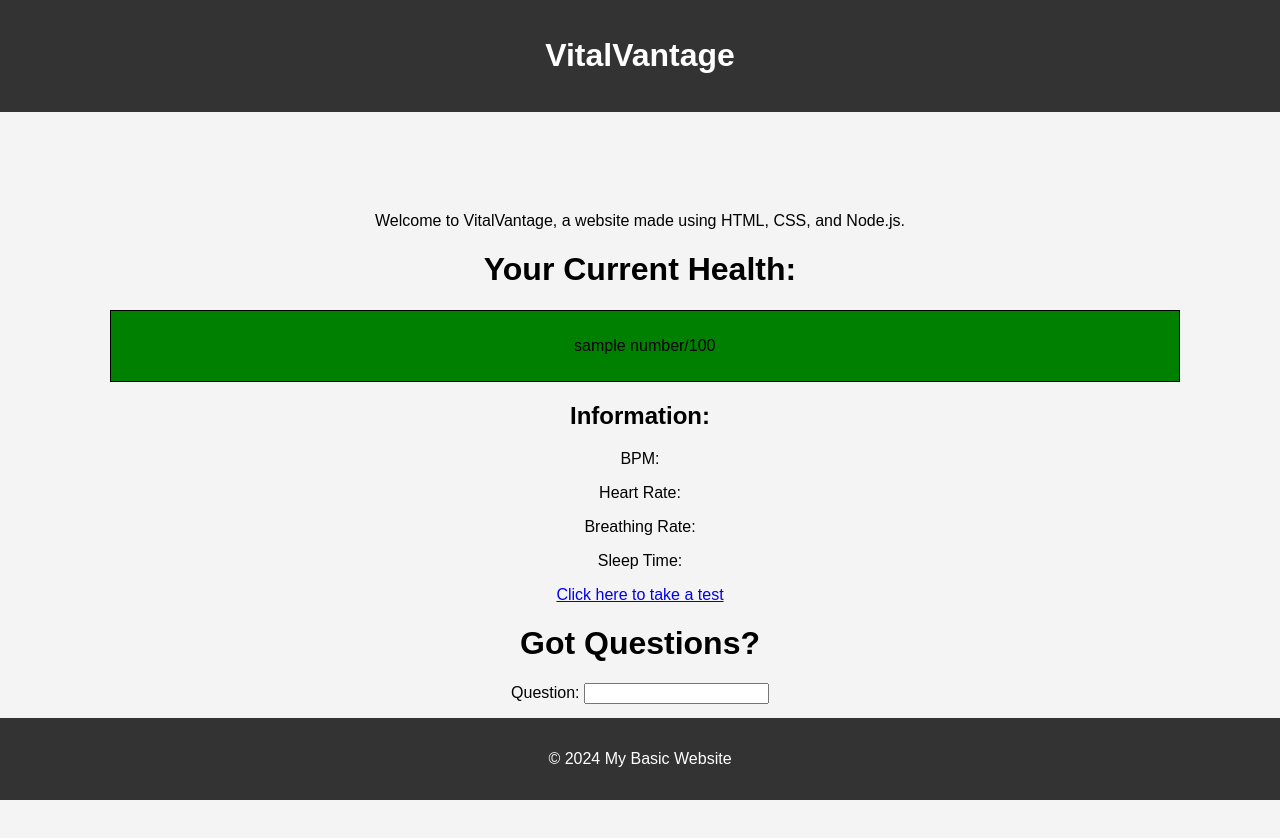
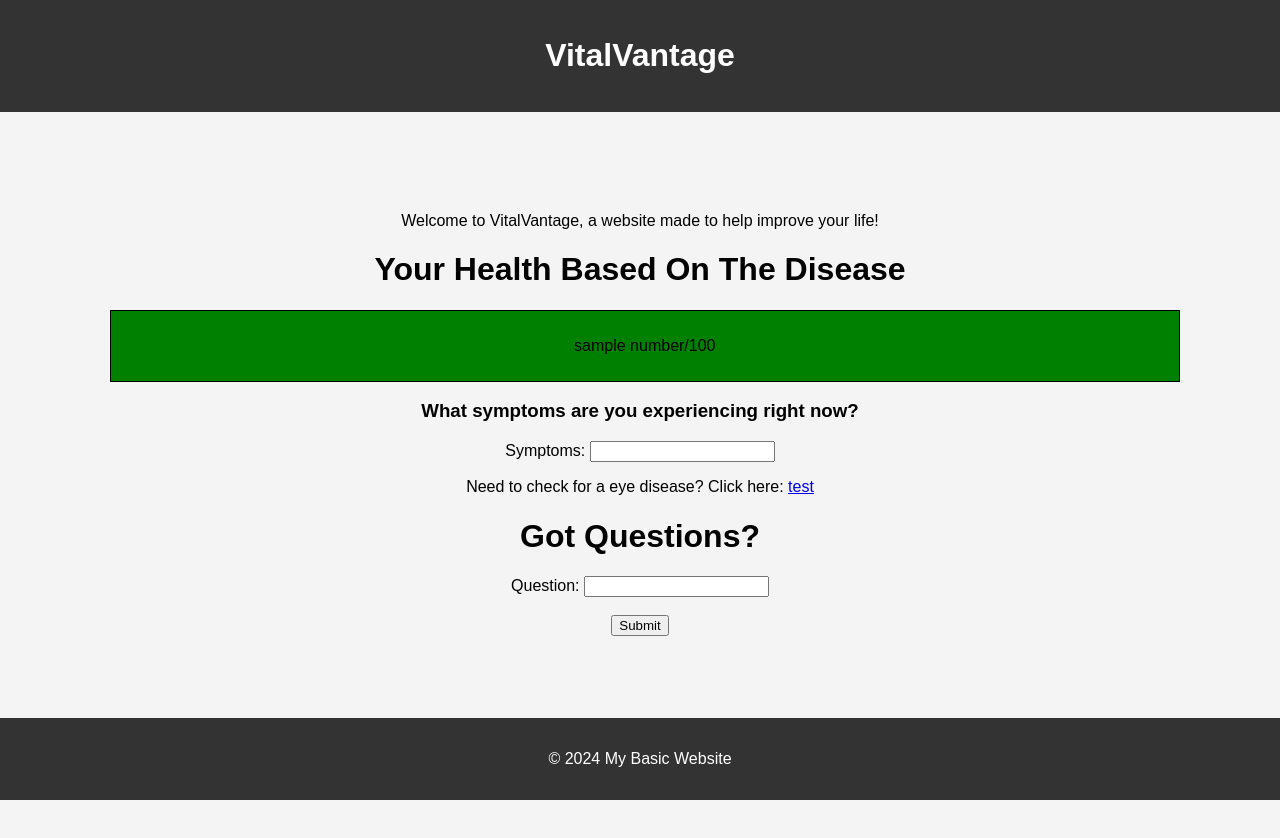
Before and after one commit to FireNaruto3/BCHackathon, a plain HTML site: page templates/index.html in a window 1280 px wide. After the commit the page ends 800 px from the top, so only its background shows below. Drawn offline with Linux system fonts and the light colour scheme; a script that the page names is missing.

Commit message:
Fixed some stuff

```diff
--- a/templates/index.html
+++ b/templates/index.html
@@ -3,7 +3,7 @@
 <head>
     <meta charset="UTF-8">
     <meta name="viewport" content="width=device-width, initial-scale=1.0">
-    <title>Basic Website</title>
+    <title>VitalVantage</title>
     <link rel="stylesheet" href="/static/styles.css">
 </head>
 <body>
@@ -12,38 +12,59 @@
     </header>
     <main>
 
-        <p>Welcome to VitalVantage, a website made using HTML, CSS, and Node.js.</p>
-        <h1>Your Current Health:</h1>
+        <p>Welcome to VitalVantage, a website made to help improve your life!</p>
 
+
+        <h1>Your Health Based On The Disease</h1>
         <div class = "box">
             <p id = "health">sample number/100</p>
         </div>
 
         <div class = "information">
-            <h2>Information:</h2>
-            <p id = "BPM">BPM: </p>
-            <p id = "heart">Heart Rate:</p>
-            <p id = "breath">Breathing Rate:</p>
-            <p id = "sleep">Sleep Time: </p>
+            <!-- <h2>Fill out your information here to see how long your current health!<h2> -->
+
+            <form action="/information" method="post" enctype="multipart/form-data">
+<!--
+                <label for="BMI">What is your BMI?</label>
+                <input type="text" id="BMI" name="BMI">
+
+                <label for="BMI">What is your height?</label>
+                <input type="text" id="height" name="height">
+
+                <label for="BMI">What is your weight?</label>
+                <input type="text" id="weight" name="weight">
+
+                <label for="BMI">What is your age?</label>
+                <input type="text" id="age" name="age">
+
+                <label for="BMI">What is your gender?</label>
+                <input type="text" id="gender" name="gender">
+
+                <label for="BMI">How many hours do you sleep a day?</label>
+                <input type="text" id="hours" name="hours">
+
+                <input type="submit" value="SUBMIT"> -->
+
+                <h3>What symptoms are you experiencing right now?</h3>
+                <label for = "symptoms">Symptoms:</label>
+                <input type = "text" id = "symptoms" name = "symptoms">
+
+
+            </form>
         </div>
 
 
         <div class = "tests">
-
-            <a href = "eyeDisease.html">Click here to take a test</a>
-
+            <p id = "tests">Need to check for a eye disease? Click here: <a href = "eyeDisease.html">test</a></p>
         </div>
 
         <div>
             <h1>Got Questions?</h1>
-            <form>
+
+            <form action = "/question" method = "post" >
             <label for="question">Question:</label>
-
             <input type="text" id="question" name="question" required><br><br>
             <input type="submit" value="Submit">
-
-            </input>
-
             </form>
 
 
```
Also changed, not shown: package.json (deleted, +0 -12 lines), templates/eyeDisease.html (+2 -3 lines), uploads/Giraffe.JPG (deleted), 2 other files.
